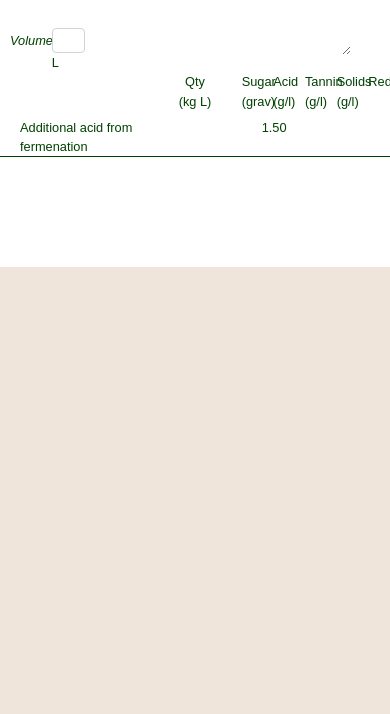
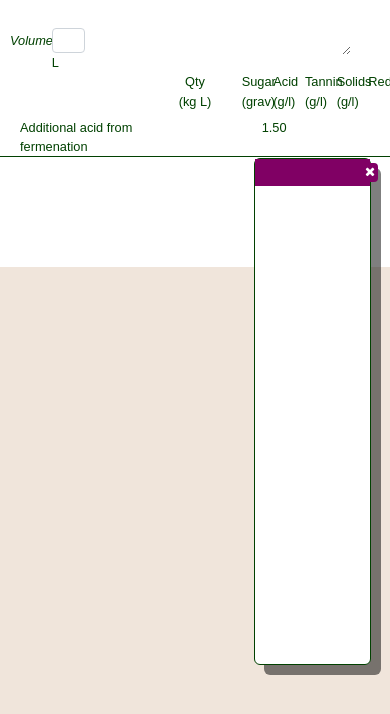
Before and after one commit to tonywh/homewinex, a Django app: template recipe/templates/recipe/recipe.html in a window 390 px wide; the page is wider, and only the part inside the window is pictured. Shown: the part 95-809 px from the top of that part. Run offline with Django 3.2, Linux system fonts and the light colour scheme; the template is opened without the code that fills it, so the values that code supplies are empty; some libraries are stand-ins or nearby versions.

Commit message:
recipe: on mobile change chart to overlaid window

```diff
--- a/recipe/static/recipe.css
+++ b/recipe/static/recipe.css
@@ -170,6 +170,24 @@ input.qty {
   color: #014101;
 }
 
+#chart-handle {
+  background-color: #800064;
+  margin: 0;
+  padding: 0;
+}
+
+.close-button {
+  padding: 3px;
+  margin: 0;
+  position: relative;
+  left: 90%;
+  margin-left: 12px;
+  border: none;
+  font-size: 0.8em;
+  color: white;
+  background-color: #800064;
+}
+
 #ingredient-totals {
   padding-top: 5px;
 }
@@ -195,3 +213,38 @@ input.qty {
   opacity: 0;
   transition: opacity 5s;
 }
+
+#modal-chart-block, #modal-chart-shadow {
+  top: 30%;
+  left: 65%;
+  height: 60%;
+  width: 30%;
+  position: absolute;
+  border-radius: 6px;
+}
+
+#modal-chart-block.portrait, #modal-chart-shadow.portrait {
+  top: 65%;
+  left: 30%;
+  height: 30%;
+  width: 60%;
+}
+
+#modal-chart-block {
+  border: solid;
+  border-width: 1px;
+  z-index: 2;
+  background-color: white;
+}
+
+#modal-chart-shadow {
+  margin-top: 10px;
+  margin-left: 10px;
+  z-index: 1;
+  background-color: rgba(0, 0, 0, 0.5);
+}
+
+#modal-chart-container {
+  width: 100%;
+  height: 85%;
+}
--- a/recipe/static/recipe.js
+++ b/recipe/static/recipe.js
@@ -234,11 +234,32 @@ function dropIngredient(ev) {
 }
 
 function showGraph() {
-  Chart.defaults.global.defaultFontSize = 16;
-  ctx = document.querySelector('#wine-chart').getContext('2d');
+  // Set graph display for desktop devices
+  document.querySelector('#modal-chart-block').style.visibility = "hidden";
+  document.querySelector('#modal-chart-shadow').style.visibility = "hidden";
+  document.querySelector('#chart-block').style.visibility = "visible";
+  ctx = document.querySelector('#chart-block canvas').getContext('2d');
+
+  // Change graph display if it's a mobile device
+  if ( window.innerWidth < 768
+        || window.innerHeight < 768 ) {
+    document.querySelector('#chart-block').style.visibility = "hidden";
+    document.querySelector('#modal-chart-block').style.visibility = "visible";
+    document.querySelector('#modal-chart-shadow').style.visibility = "visible";
+    if ( window.innerWidth > window.innerHeight ) {
+      document.querySelector('#modal-chart-block').classList.remove("portrait");
+      document.querySelector('#modal-chart-shadow').classList.remove("portrait");
+    } else {
+      document.querySelector('#modal-chart-block').classList.add("portrait");
+      document.querySelector('#modal-chart-shadow').classList.add("portrait");
+    }
+    ctx = document.querySelector('#modal-chart-container canvas').getContext('2d');
+  }
+
   if ( barChart ) {
     barChart.destroy();
   }
+  Chart.defaults.global.defaultFontSize = 11;
   barChart = new Chart(ctx, {
     type: 'bar',
     data: {
@@ -269,7 +290,8 @@ function showGraph() {
     options: {
       title: {
         display: true,
-        text: '% Comparison to Target Values'
+        text: '% Comparison to Target Values',
+        fontSize: 12
       },
       animation: {
         duration: 0
@@ -281,6 +303,8 @@ function showGraph() {
             }
         }]
       },
+      responsive: true,
+      maintainAspectRatio: false
     }
   });
 }
--- a/recipe/templates/recipe/recipe.html
+++ b/recipe/templates/recipe/recipe.html
@@ -142,7 +142,16 @@
       </form>
     </div>
     <div id="chart-block" class="col-lg-4 col-md-4 col-7">
-      <canvas id="wine-chart" width="100%" height="100%"></canvas>
+      <canvas width="100%" height="100%"></canvas>
     </div>
   </div>
+  <div id="modal-chart-block">
+    <div id="chart-handle" class="menubar">
+      <button type="button" class="fa fa-close m-1 btn btn-light close-button" data-toggle="tooltip" title="Close"></button>
+    </div>
+    <div id="modal-chart-container">
+      <canvas width="100%" height="100%"></canvas>
+    </div>
+  </div>
+  <div id="modal-chart-shadow"></div>
 {% endblock %}
```
